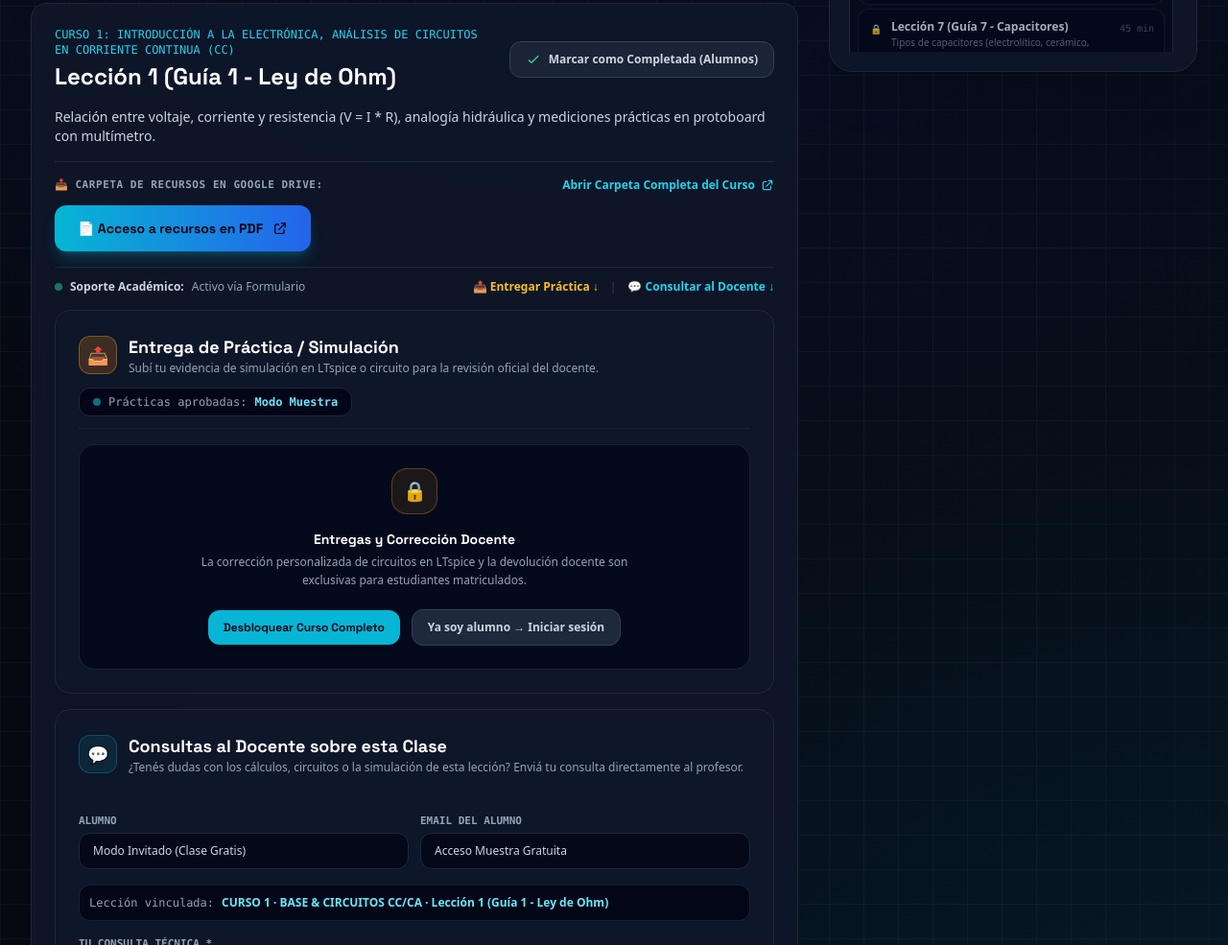
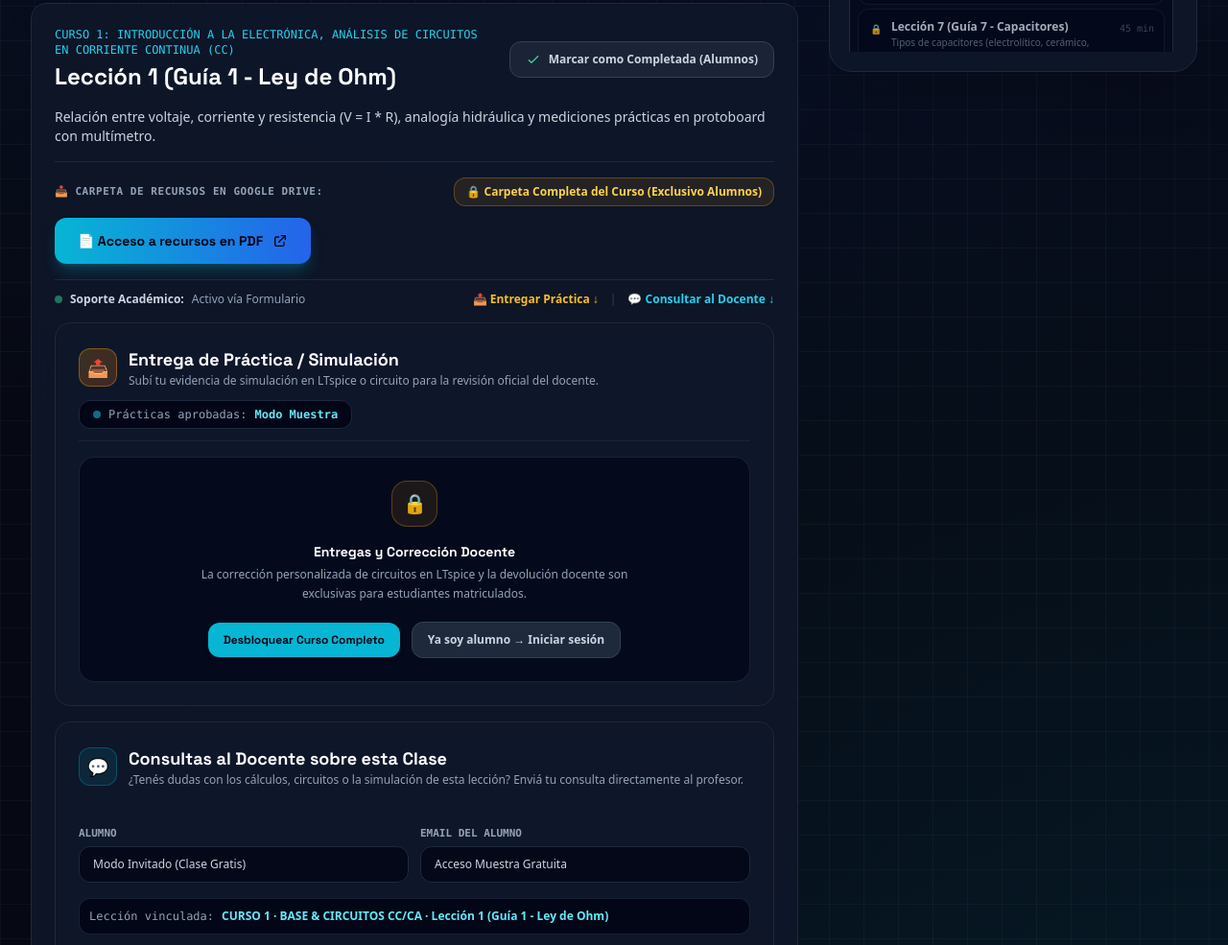
Before and after one commit to argentumcomunicaciones/Web, a plain HTML site: page aula.html in a window 1280 px wide. Shown: the part 858-1843 px from the top of the page at 96% size. Drawn offline with nearby package versions, Linux system fonts and the light colour scheme.

Commit message:
Add files via upload

```diff
--- a/aula.html
+++ b/aula.html
@@ -361,10 +361,11 @@
               <span class="text-[11px] font-mono uppercase tracking-wider text-slate-400 block font-semibold">
                 📥 Carpeta de Recursos en Google Drive:
               </span>
-              <a id="btn-drive-folder-main" href="#" target="_blank" rel="noopener noreferrer" class="inline-flex items-center gap-1.5 text-xs font-bold text-cyan-400 hover:text-cyan-300 transition-colors">
-                <span>Abrir Carpeta Completa del Curso</span>
-                <svg class="w-3.5 h-3.5" fill="none" stroke="currentColor" viewBox="0 0 24 24"><path stroke-linecap="round" stroke-linejoin="round" stroke-width="2" d="M10 6H6a2 2 0 00-2 2v10a2 2 0 002 2h10a2 2 0 002-2v-4M14 4h6m0 0v6m0-6L10 14"/></svg>
-              </a>
+              <div id="drive-folder-action-container">
+                <button type="button" onclick="openLockedDemoModal(currentCourse ? currentCourse.id : 'curso-1', 'Carpeta Completa de Recursos')" class="inline-flex items-center gap-1.5 px-3 py-1.5 rounded-xl bg-amber-500/10 hover:bg-amber-500/20 text-amber-300 hover:text-amber-200 border border-amber-500/30 text-xs font-bold transition-all shadow-sm cursor-pointer" title="Contenido exclusivo para estudiantes matriculados">
+                  <span>🔒 Carpeta Completa del Curso (Exclusivo Alumnos)</span>
+                </button>
+              </div>
             </div>
             <div>
               <a id="btn-recurso-pdf" href="#" target="_blank" rel="noopener noreferrer" class="w-full sm:w-auto inline-flex items-center justify-center gap-2.5 px-6 py-3.5 rounded-xl bg-gradient-to-r from-cyan-500 to-blue-600 hover:from-cyan-400 hover:to-blue-500 text-slate-950 font-heading font-extrabold text-xs sm:text-sm shadow-lg shadow-cyan-500/25 hover:shadow-cyan-500/40 transition-all cursor-pointer">
@@ -744,8 +745,32 @@
     let currentLesson = null;
     let user = null;
 
-    // Diccionarios de Recursos PDF directos por curso y lección
-    const recursosC1 = {
+    // ==========================================
+    // ACCESO SEGURO A RECURSOS EN GOOGLE DRIVE Y PDFS (PROTEGIDO)
+    // ==========================================
+    const getCourseDriveFolder = (function () {
+      const courseFolders = {
+        'curso-1': 'https://drive.google.com/drive/folders/1rXuc5CcPYwX8eChWINgNXDo7Sl7a0It8?usp=drive_link',
+        'curso-2': 'https://drive.google.com/drive/folders/1g0FJAD-2iifE4DgZ789MvjOsHHfYQMVa?usp=sharing',
+        'curso-3': 'https://drive.google.com/drive/folders/1g0FJAD-2iifE4DgZ789MvjOsHHfYQMVa?usp=drive_link',
+        'curso-4': 'https://drive.google.com/drive/folders/18vYXavKUw_ge42v26zVGgFxHzGsSWV5J?usp=drive_link',
+        'curso-5': 'https://drive.google.com/drive/folders/1Ria3iinViGHPSRa1VlQIypBTQRrf-IAX?usp=drive_link'
+      };
+
+      return function (courseId) {
+        const isGuest = !user || user.role === 'guest';
+        const hasAccess = Boolean(window.ElectroLabAuth && window.ElectroLabAuth.hasCourseAccess(courseId));
+        if (isGuest || !hasAccess) {
+          return null; // NUNCA expone el enlace a visitantes o usuarios no habilitados
+        }
+        return courseFolders[courseId] || null;
+      };
+    })();
+
+    const getLessonPdfUrl = (function () {
+      const demoResourceLesson1 = "https://drive.google.com/file/d/1FXffV56ePayEhwUnnm-MS8deaHYN98b8/view?usp=drive_link";
+
+      const protectedRecursosC1 = {
         1: "https://drive.google.com/file/d/1FXffV56ePayEhwUnnm-MS8deaHYN98b8/view?usp=drive_link",
         2: "https://drive.google.com/file/d/19wCbgfY2IyyI4UzQs29KqjvAAaHZuJuY/view?usp=drive_link",
         3: "https://drive.google.com/file/d/1wC5cmoAIIN2Tm75nI8XDMF4RWICNez5k/view?usp=drive_link",
@@ -759,7 +784,7 @@
         11: "https://drive.google.com/file/d/1ABwfDqvXGHKlOPdvcDiEW8yRlGVGoElb/view?usp=drive_link"
       };
 
-    const recursosC2 = {
+      const protectedRecursosC2 = {
         1: "https://drive.google.com/file/d/1VMYmebRXWogcTW3_-4hhiJNTOT6vN4pC/view?usp=drive_link",
         2: "https://drive.google.com/file/d/1qN8sg1S3gJhmOJFvw9ieOzoYtFlznGqA/view?usp=drive_link",
         3: "https://drive.google.com/file/d/1lpp4FcA070oI1UKyb2UjEMOxrvkOPnHk/view?usp=drive_link",
@@ -772,7 +797,7 @@
         10: "https://drive.google.com/file/d/1ttCdyDpF-RUlPr5TeWKuNg_yya2JlwMr/view?usp=drive_link"
       };
 
-    function getLessonPdfUrl(courseId, lesson) {
+      return function (courseId, lesson) {
         if (!lesson) return null;
         let num = null;
         if (lesson.lessonNumber) {
@@ -786,14 +811,27 @@
           if (m) num = parseInt(m[1], 10);
         }
 
+        const isGuest = !user || user.role === 'guest';
+        const hasAccess = Boolean(window.ElectroLabAuth && window.ElectroLabAuth.hasCourseAccess(courseId));
+
+        // En Modo Invitado / Demo o sin curso habilitado:
+        // ÚNICAMENTE se entrega el PDF de la Lección 1 del Curso 1
+        if (isGuest || !hasAccess) {
+          if ((courseId === 'curso-1' || courseId === 'c1') && num === 1) {
+            return demoResourceLesson1;
+          }
+          return null;
+        }
+
         if (courseId === 'curso-1' || courseId === 'c1') {
-        return recursosC1[num] || null;
+          return protectedRecursosC1[num] || null;
         }
         if (courseId === 'curso-2' || courseId === 'c2') {
-        return recursosC2[num] || null;
+          return protectedRecursosC2[num] || null;
         }
         return null;
-    }
+      };
+    })();
 
 
 
@@ -807,9 +845,9 @@
         duration: '11 Lecciones / Guías · +25 Horas de video HD',
         image: 'https://images.unsplash.com/photo-1517077304055-6e89abbf09b0?auto=format&fit=crop&w=800&q=80',
         videoUrl: 'https://www.youtube.com/embed/8RVmRnfEvhQ',
-        driveFolder: 'https://drive.google.com/drive/folders/1rXuc5CcPYwX8eChWINgNXDo7Sl7a0It8?usp=drive_link',
-        recursosUrl: 'https://drive.google.com/drive/folders/1rXuc5CcPYwX8eChWINgNXDo7Sl7a0It8?usp=drive_link',
-        materialDescargable: 'https://drive.google.com/drive/folders/1rXuc5CcPYwX8eChWINgNXDo7Sl7a0It8?usp=drive_link',
+        driveFolder: null,
+        recursosUrl: null,
+        materialDescargable: null,
         modules: [
           {
             name: '',
@@ -837,9 +875,9 @@
         duration: '10 Clases · +20 Horas de video HD',
         image: 'https://images.unsplash.com/photo-1583199873815-b58ce30591ea?auto=format&fit=crop&w=800&q=80',
         videoUrl: 'https://www.youtube.com/embed/oEIF7iT-68o',
-        driveFolder: 'https://drive.google.com/drive/folders/1g0FJAD-2iifE4DgZ789MvjOsHHfYQMVa?usp=sharing',
-        recursosUrl: 'https://drive.google.com/drive/folders/1g0FJAD-2iifE4DgZ789MvjOsHHfYQMVa?usp=sharing',
-        materialDescargable: 'https://drive.google.com/drive/folders/1g0FJAD-2iifE4DgZ789MvjOsHHfYQMVa?usp=sharing',
+        driveFolder: null,
+        recursosUrl: null,
+        materialDescargable: null,
         modules: [
           {
             name: '',
@@ -966,7 +1004,7 @@
         duration: '12 Clases · +28 Horas de video HD',
         image: 'https://images.unsplash.com/photo-1518770660439-4636190af475?auto=format&fit=crop&w=800&q=80',
         videoUrl: 'https://www.youtube.com/embed/videoseries?list=PLdmC3bfdJGAk',
-        driveFolder: 'https://drive.google.com/drive/folders/1g0FJAD-2iifE4DgZ789MvjOsHHfYQMVa?usp=drive_link',
+        driveFolder: null,
         modules: [
           {
             name: 'Módulo 1: Fundamentos y Polarización del Transistor BJT',
@@ -1015,7 +1053,7 @@
         duration: '19 Clases · +40 Horas de video HD',
         image: 'https://images.unsplash.com/photo-1581092160607-ee22621dd758?auto=format&fit=crop&w=800&q=80',
         videoUrl: 'https://www.youtube.com/embed/videoseries?list=PLZRAKzDxXlAI',
-        driveFolder: 'https://drive.google.com/drive/folders/18vYXavKUw_ge42v26zVGgFxHzGsSWV5J?usp=drive_link',
+        driveFolder: null,
         modules: [
           {
             name: 'Módulo 1: Arquitectura y Configuraciones Básicas',
@@ -1076,7 +1114,7 @@
         duration: '10 Clases · +25 Horas de video HD',
         image: 'https://images.unsplash.com/photo-1553406830-ef2513450d76?auto=format&fit=crop&w=800&q=80',
         videoUrl: 'https://www.youtube.com/embed/videoseries?list=PLdmC3bfdJGAk',
-        driveFolder: 'https://drive.google.com/drive/folders/1Ria3iinViGHPSRa1VlQIypBTQRrf-IAX?usp=drive_link',
+        driveFolder: null,
         modules: [
           {
             name: 'Módulo 1: Salidas Digitales, Temporización y Comunicación',
@@ -1561,18 +1599,35 @@
 
     // Classroom logic
     function enterClassroom(courseId, targetLessonId) {
-      currentCourse = COURSES_DATA.find(c => c.id === courseId);
-      if (!currentCourse) {
+      const rawCourse = COURSES_DATA.find(c => c.id === courseId);
+      if (!rawCourse) {
         renderDashboard();
         return;
       }
 
-      const isGuest = user && user.role === 'guest';
-      const hasAccess = window.ElectroLabAuth && window.ElectroLabAuth.hasCourseAccess(courseId);
+      const isGuest = !user || user.role === 'guest';
+      const hasAccess = Boolean(window.ElectroLabAuth && window.ElectroLabAuth.hasCourseAccess(courseId));
+
+      if (!isGuest && hasAccess) {
+        const secretFolder = getCourseDriveFolder(courseId);
+        currentCourse = {
+          ...rawCourse,
+          driveFolder: secretFolder,
+          recursosUrl: secretFolder,
+          materialDescargable: secretFolder
+        };
+      } else {
+        currentCourse = {
+          ...rawCourse,
+          driveFolder: null,
+          recursosUrl: null,
+          materialDescargable: null
+        };
+      }
 
       // Si es un visitante en modo demo intentando acceder a otro curso que no sea Curso 1:
       if (isGuest && courseId !== 'curso-1') {
-        openLockedDemoModal(courseId, currentCourse.title);
+        openLockedDemoModal(courseId, rawCourse.title);
         return;
       }
 
@@ -1719,10 +1774,12 @@
       }
 
       updateLessonCompleteButton();
-      const courseDriveUrl = (currentCourse && (currentCourse.driveFolder || currentCourse.recursosUrl || currentCourse.materialDescargable)) || '#';
-      const lessonDriveUrl = lesson.driveFolder || lesson.driveUrl || lesson.recursosUrl || lesson.materialDescargable || courseDriveUrl;
-      const lessonPdfUrl = getLessonPdfUrl(currentCourse.id, lesson) || lessonDriveUrl;
-      setDriveLinksState(true, courseDriveUrl, lessonPdfUrl);
+      const isStudentWithAccess = Boolean(!isGuest && window.ElectroLabAuth && window.ElectroLabAuth.hasCourseAccess(currentCourse.id));
+      const courseDriveUrl = isStudentWithAccess
+        ? (getCourseDriveFolder(currentCourse.id) || currentCourse.driveFolder || '#')
+        : '#';
+      const lessonPdfUrl = getLessonPdfUrl(currentCourse.id, lesson);
+      setDriveLinksState(isStudentWithAccess, courseDriveUrl, lessonPdfUrl);
       renderClassroomSyllabus(true);
 
       // Actualizar campos de consulta técnica al docente
@@ -1746,34 +1803,58 @@
     }
 
     function setDriveLinksState(isEnabled, driveUrl, pdfUrl) {
-      const btnMain = document.getElementById('btn-drive-folder-main');
+      const isGuest = !user || user.role === 'guest';
+      const hasCourseAccess = Boolean(window.ElectroLabAuth && currentCourse && window.ElectroLabAuth.hasCourseAccess(currentCourse.id));
+      const isStudentWithAccess = isEnabled && !isGuest && hasCourseAccess;
+
+      const actionContainer = document.getElementById('drive-folder-action-container');
       const btnPdf = document.getElementById('btn-recurso-pdf');
-      const linkLt = document.getElementById('link-drive-ltspice');
-      const linkArd = document.getElementById('link-drive-arduino');
-      const linkSch = document.getElementById('link-drive-schematics');
-
-      const activePdf = pdfUrl || driveUrl;
-
-      if (isEnabled && driveUrl && driveUrl !== '#') {
-        if (btnMain) { btnMain.href = driveUrl; btnMain.classList.remove('opacity-40', 'pointer-events-none'); }
+
+      // 1. Manejo seguro de la Carpeta Completa del Curso (NUNCA exponer la URL en Modo Demo):
+      if (actionContainer) {
+        if (isStudentWithAccess && driveUrl && driveUrl !== '#') {
+          // Alumno matriculado: Renderizar enlace directo a Google Drive
+          actionContainer.innerHTML = `
+            <a id="btn-drive-folder-main" href="${driveUrl}" target="_blank" rel="noopener noreferrer" class="inline-flex items-center gap-1.5 text-xs font-bold text-cyan-400 hover:text-cyan-300 transition-colors">
+              <span>Abrir Carpeta Completa del Curso</span>
+              <svg class="w-3.5 h-3.5" fill="none" stroke="currentColor" viewBox="0 0 24 24"><path stroke-linecap="round" stroke-linejoin="round" stroke-width="2" d="M10 6H6a2 2 0 00-2 2v10a2 2 0 002 2h10a2 2 0 002-2v-4M14 4h6m0 0v6m0-6L10 14"/></svg>
+            </a>
+          `;
+        } else {
+          // Modo Demo / Invitado: Botón bloqueado con candado que abre el modal de compra (40% OFF)
+          const courseId = currentCourse ? currentCourse.id : 'curso-1';
+          actionContainer.innerHTML = `
+            <button type="button" onclick="openLockedDemoModal('${courseId}', 'Carpeta Completa de Recursos')" class="inline-flex items-center gap-1.5 px-3 py-1.5 rounded-xl bg-amber-500/10 hover:bg-amber-500/20 text-amber-300 hover:text-amber-200 border border-amber-500/30 text-xs font-bold transition-all shadow-sm cursor-pointer" title="Contenido exclusivo para estudiantes matriculados">
+              <span>🔒 Carpeta Completa del Curso (Exclusivo Alumnos)</span>
+            </button>
+          `;
+        }
+      }
+
+      // 2. Manejo seguro del recurso PDF individual de la lección:
       if (btnPdf) {
+        const activePdf = pdfUrl;
         if (activePdf && activePdf !== '#') {
           btnPdf.href = activePdf;
+          btnPdf.onclick = null;
           btnPdf.classList.remove('opacity-40', 'pointer-events-none');
+          btnPdf.innerHTML = `
+            <span>📄 Acceso a recursos en PDF</span>
+            <svg class="w-4 h-4" fill="none" stroke="currentColor" viewBox="0 0 24 24"><path stroke-linecap="round" stroke-linejoin="round" stroke-width="2" d="M10 6H6a2 2 0 00-2 2v10a2 2 0 002 2h10a2 2 0 002-2v-4M14 4h6m0 0v6m0-6L10 14"/></svg>
+          `;
         } else {
           btnPdf.href = '#';
-            btnPdf.classList.add('opacity-40', 'pointer-events-none');
-          }
-        }
-        if (linkLt) { linkLt.href = driveUrl; linkLt.classList.remove('opacity-40', 'pointer-events-none'); }
-        if (linkArd) { linkArd.href = driveUrl; linkArd.classList.remove('opacity-40', 'pointer-events-none'); }
-        if (linkSch) { linkSch.href = driveUrl; linkSch.classList.remove('opacity-40', 'pointer-events-none'); }
-      } else {
-        if (btnMain) { btnMain.href = '#'; btnMain.classList.add('opacity-40', 'pointer-events-none'); }
-        if (btnPdf) { btnPdf.href = '#'; btnPdf.classList.add('opacity-40', 'pointer-events-none'); }
-        if (linkLt) { linkLt.href = '#'; linkLt.classList.add('opacity-40', 'pointer-events-none'); }
-        if (linkArd) { linkArd.href = '#'; linkArd.classList.add('opacity-40', 'pointer-events-none'); }
-        if (linkSch) { linkSch.href = '#'; linkSch.classList.add('opacity-40', 'pointer-events-none'); }
+          btnPdf.classList.remove('pointer-events-none');
+          btnPdf.innerHTML = `
+            <span>🔒 Acceso a recursos en PDF (Exclusivo Alumnos)</span>
+          `;
+          btnPdf.onclick = (e) => {
+            e.preventDefault();
+            const courseId = currentCourse ? currentCourse.id : 'curso-1';
+            const lessonTitle = currentLesson ? currentLesson.title : 'Recursos PDF';
+            openLockedDemoModal(courseId, lessonTitle);
+          };
+        }
       }
     }
 
```
Lines whose indentation alone changed are shown as unchanged.
